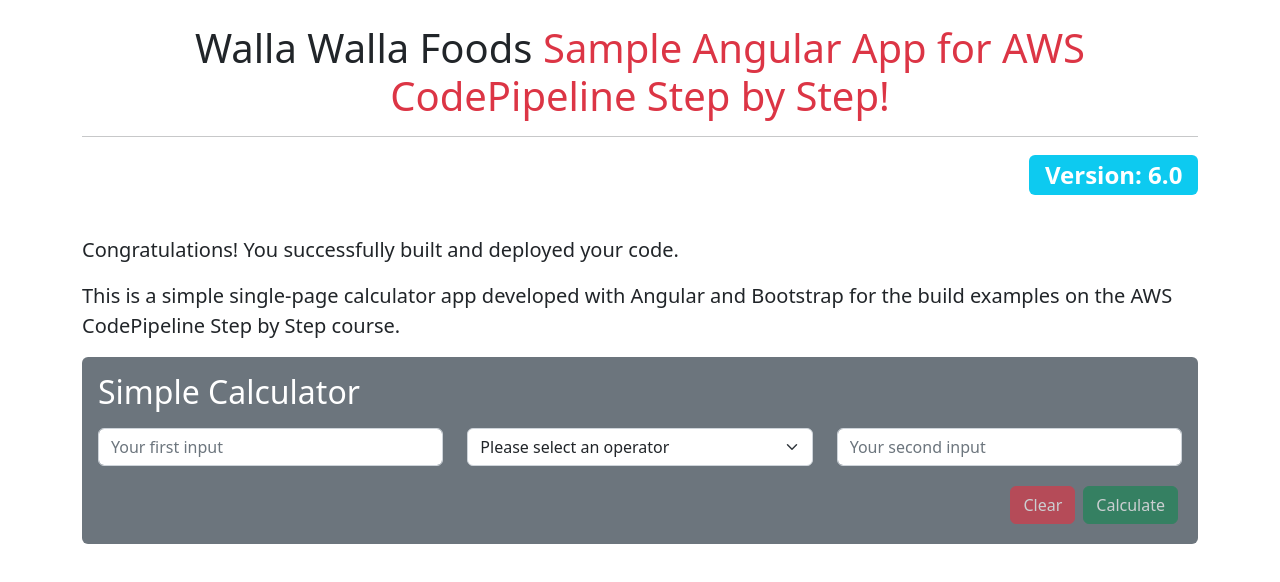
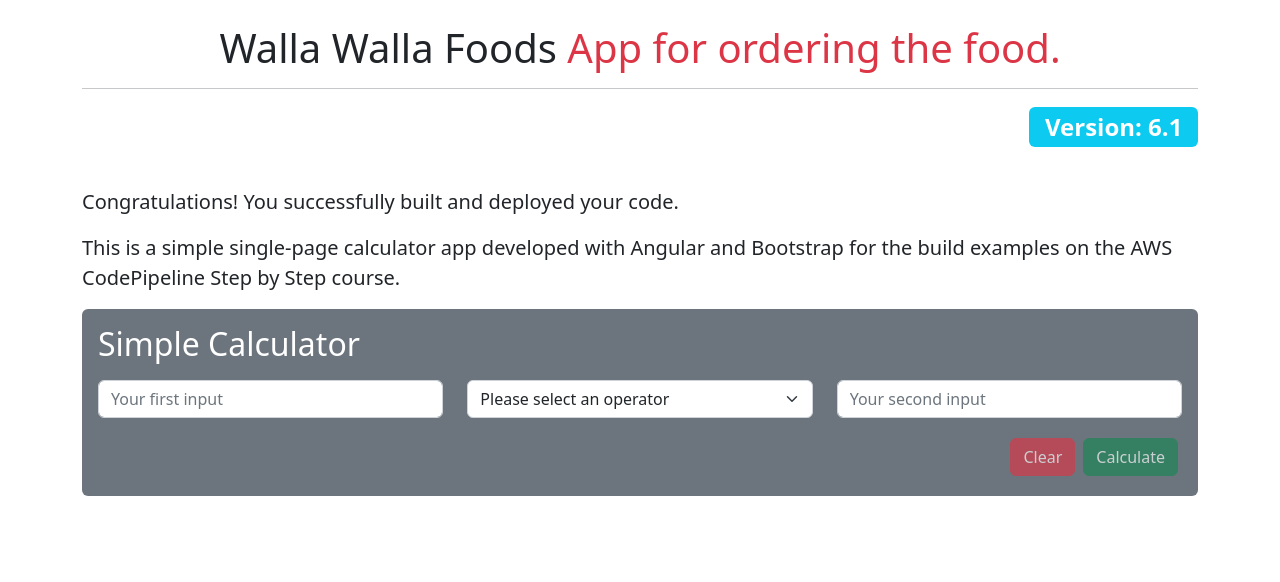
Before and after one commit to Richieelzb/aws-codepipeline-to-ec2, an Angular app: page / in a window 1280 px wide. Shown: the top 582 px of the page. Built offline with nearby package versions, Linux system fonts and the light colour scheme.

Commit message:
creating headline

```diff
--- a/src/app/app.component.html
+++ b/src/app/app.component.html
@@ -2,12 +2,12 @@
   <div class="row pt-4 pb-4">
     <div class="col">
       <h1 id="page-title" class="text-dark text-center">
-        Walla Walla Foods <span class="text-danger">Sample Angular App for AWS CodePipeline Step by Step!</span>
+        Walla Walla Foods <span class="text-danger">App for ordering the food.</span>
 
       </h1>
       <hr>
       <h2 class="text-end">
-        <span class="badge bg-info">Version: 6.0</span>
+        <span class="badge bg-info">Version: 6.1</span>
       </h2>
     </div>
   </div>
```
